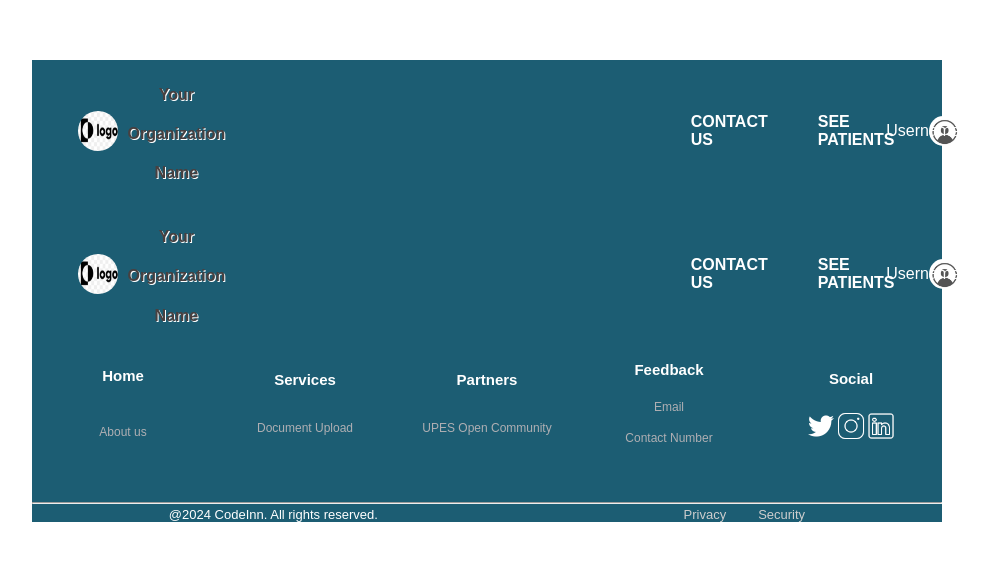
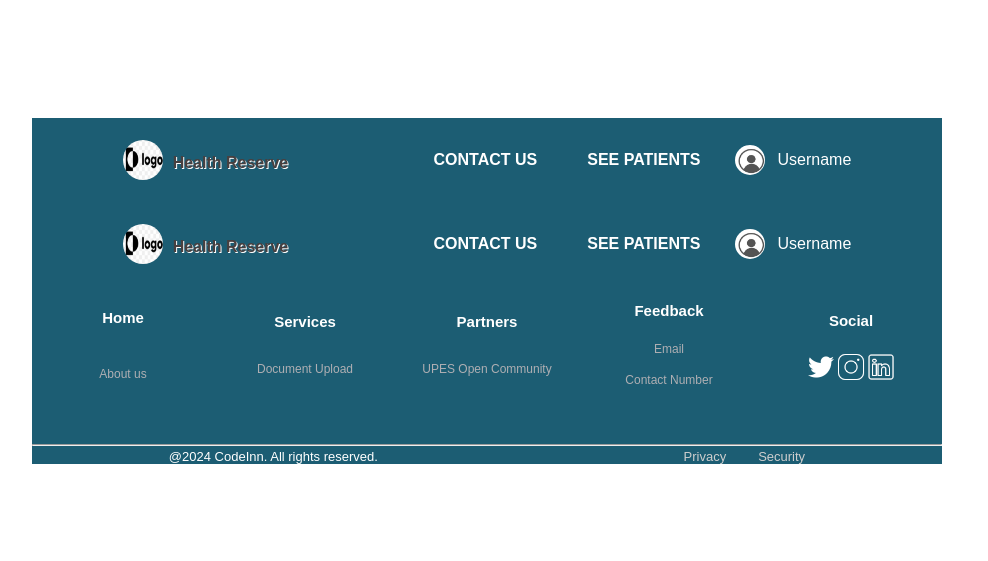
Before and after one commit to upes-open/OSoC-24-Health-Reserve, a React (Vite) app in the folder frontend/: page /navdoctor in a window 1280 px wide. Shown: the part 109-670 px from the top of the page, without its empty margins (153-1141 px from the left). Built offline with nearby package versions, Linux system fonts and the light colour scheme; a web font is replaced by a local one.

Commit message:
improved navbar

```diff
--- a/frontend/src/components/Navbar/Navdoctor.css
+++ b/frontend/src/components/Navbar/Navdoctor.css
@@ -8,8 +8,8 @@ nav {
         background-color: #1C5D73;
         color: #fff;
         display: flex;
-    justify-content: space-between;
         align-items: center;
+        justify-content: center;
         width: 100%;
     }
 
@@ -18,39 +18,28 @@ nav {
         justify-content: space-between;
         align-items: center;
         width: 90%;
-    padding: 10px 0px;
+        padding: 20px 0px;
+        margin: 0;
     }
 
     .logo {
         display: flex;
         align-items: center;
+        gap: 10px;
     }
 
     .logo img {
         width: 40px;
         height: 40px;
         border-radius: 50%;
-    margin-right: 10px;
     }
 
     .logo h1 {
-    margin: 0;
         font-size: medium;
     }
 
-ul {
-    list-style-type: none;
-    margin-left: 35%;
-    padding: 0;
+    .right {
         display: flex;
-}
-
-#doc{
-    list-style-type: none;
-    margin-left: 55%;
-    padding: 0;
-    display: flex;
-
     }
 
 
--- a/frontend/src/components/Navbar/Navdoctor.jsx
+++ b/frontend/src/components/Navbar/Navdoctor.jsx
@@ -11,9 +11,10 @@ function Navdoctor() {
       <div className="container">
         <div className="logo">
           <img src="/dummylogo.jpg" alt="Logo" />
-          <h1>Your Organization Name</h1>
+          <h1>Health Reserve</h1>
         </div>
-        <ul id="doc">
+        <div className="right">
+          <ul className="doc">
             <li><Link to="/contact">CONTACT US</Link></li>
             <li><Link to="/doctors">SEE PATIENTS</Link></li>
           </ul>
@@ -23,6 +24,7 @@ function Navdoctor() {
             <span>Username</span>
           </div>
         </div>
+      </div>
     </nav>
   );
 }
```
Lines whose indentation alone changed are shown as unchanged.
